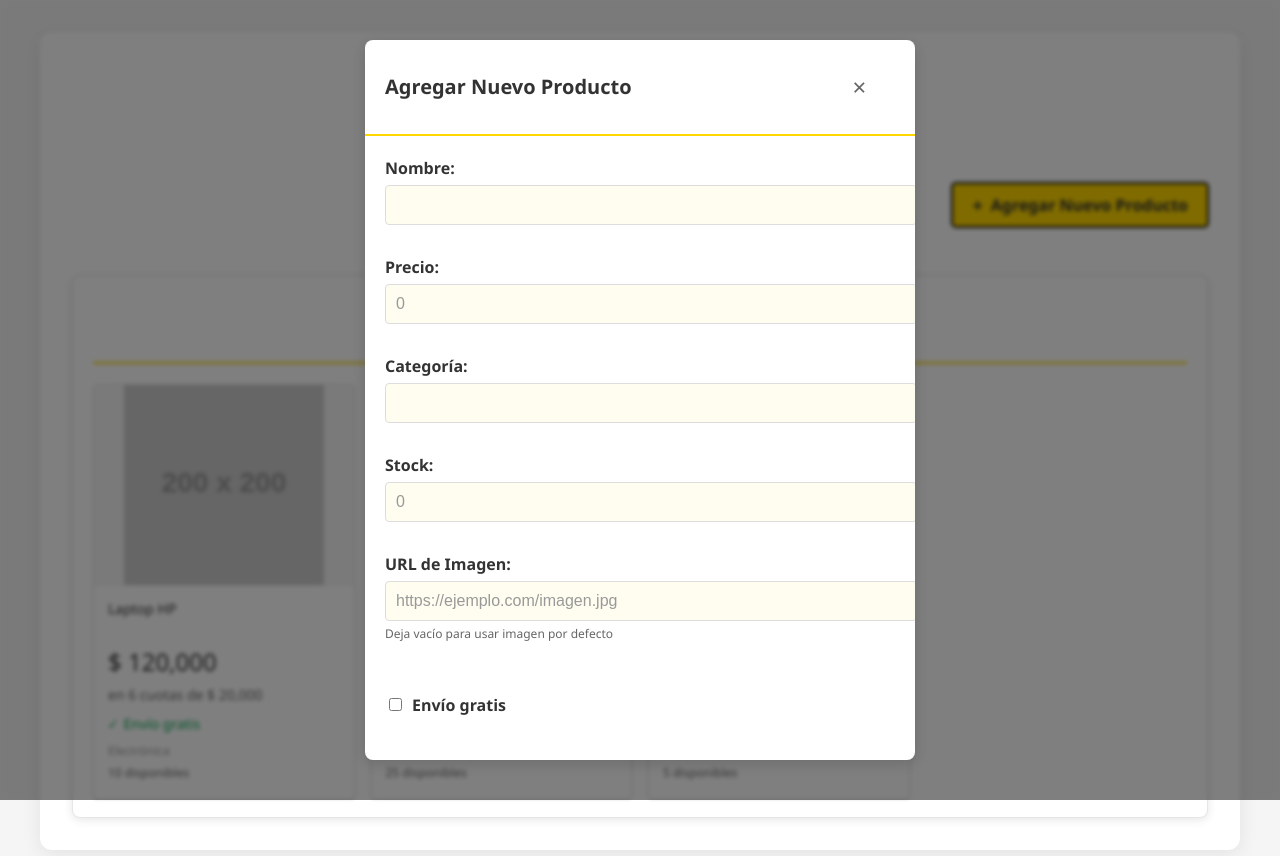
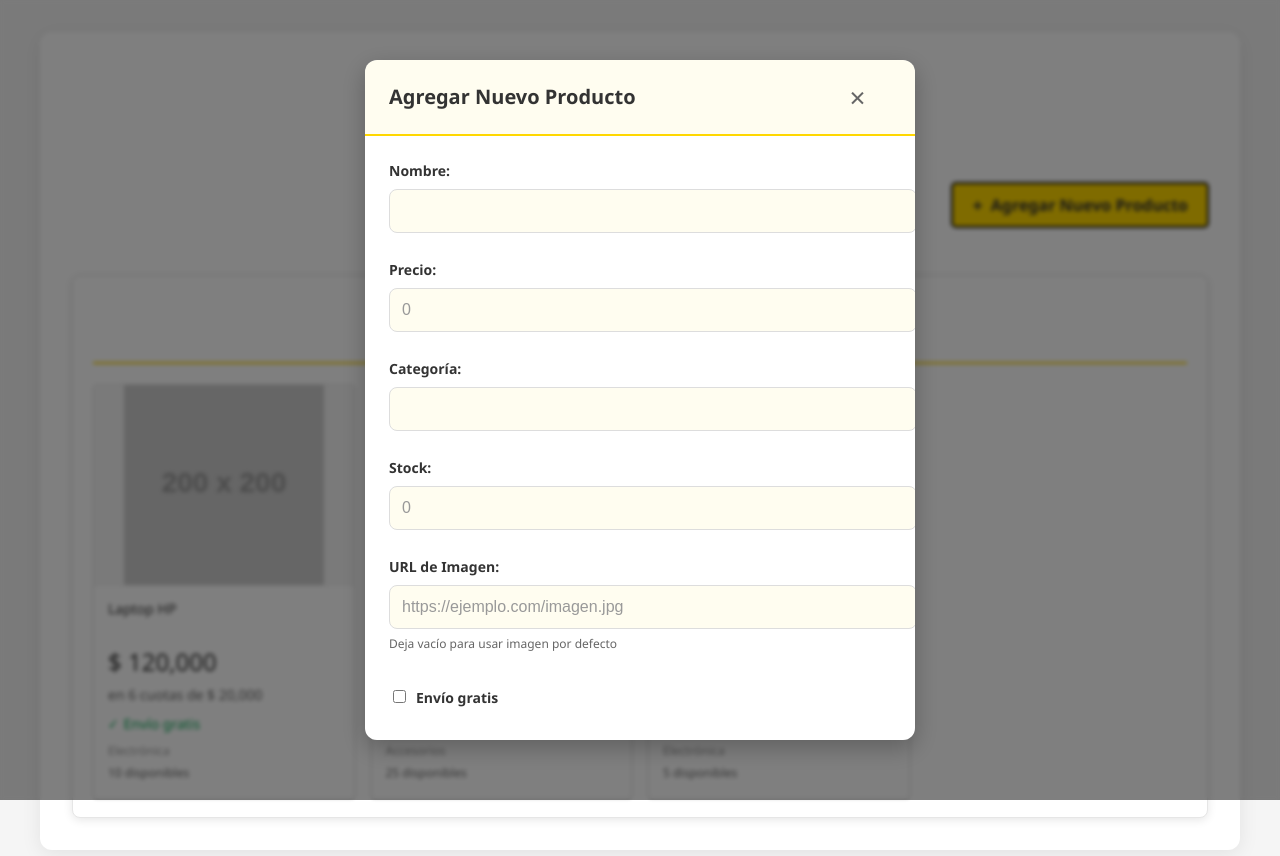
Before and after one commit to 4lexxe/pv_tp4_grupo4, a React (Vite) app: page / in a window 1280 px wide. Both pictures are taken after a click on the button "Agregar Nuevo Producto". Shown: the top 856 px of the page. Built offline with nearby package versions, Linux system fonts and the light colour scheme.

Commit message:
style: mejorar márgenes y espaciado del modal y formulario

```diff
--- a/src/App.css
+++ b/src/App.css
@@ -155,20 +155,21 @@ h1 {
   align-items: center;
   justify-content: center;
   z-index: 1000;
-  padding: 1rem;
+  padding: 2rem;
   backdrop-filter: blur(2px);
   animation: fadeIn 0.2s ease;
 }
 
 .modal-container {
   background-color: white;
-  border-radius: 8px;
-  box-shadow: 0 4px 15px rgba(0, 0, 0, 0.15);
+  border-radius: 12px;
+  box-shadow: 0 8px 25px rgba(0, 0, 0, 0.25);
   width: 100%;
   max-width: 550px;
-  max-height: 90vh;
+  max-height: 85vh;
   overflow-y: auto;
   animation: slideIn 0.3s ease;
+  margin: 0 auto;
 }
 
 @keyframes slideIn {
@@ -180,31 +181,43 @@ h1 {
   display: flex;
   justify-content: space-between;
   align-items: center;
-  padding: 16px 20px;
+  padding: 20px 24px;
   border-bottom: 2px solid #FFD700;
+  background-color: #FFFDF0;
+  border-top-left-radius: 12px;
+  border-top-right-radius: 12px;
 }
 
 .modal-header h2 {
   margin: 0;
   font-size: 1.25rem;
   color: #333;
+  font-weight: 600;
 }
 
 .modal-close-btn {
   background: none;
   border: none;
-  font-size: 1.5rem;
+  font-size: 1.75rem;
   cursor: pointer;
   color: #666;
   transition: color 0.2s;
+  line-height: 1;
+  width: 32px;
+  height: 32px;
+  display: flex;
+  align-items: center;
+  justify-content: center;
+  border-radius: 50%;
 }
 
 .modal-close-btn:hover {
   color: #333;
+  background-color: rgba(0, 0, 0, 0.05);
 }
 
 .modal-content {
-  padding: 20px;
+  padding: 24px;
 }
 
 /***************************************
@@ -213,29 +226,30 @@ h1 {
 .product-form-container {
   display: flex;
   flex-direction: column;
-  gap: 15px;
+  gap: 18px;
 }
 
 .form-group {
-  margin-bottom: 15px;
+  margin-bottom: 8px;
 }
 
 .form-group label {
   display: block;
-  margin-bottom: 5px;
-  font-weight: bold;
+  margin-bottom: 8px;
+  font-weight: 600;
   color: #333;
+  font-size: 14px;
 }
 
 .form-group input {
   width: 100%;
-  padding: 10px;
+  padding: 12px;
   border: 1px solid #ddd;
-  border-radius: 4px;
+  border-radius: 8px;
   font-size: 16px;
   background-color: #FFFDF0;
   color: #000000;
-  transition: border-color 0.3s;
+  transition: all 0.3s ease;
 }
 
 .form-group input::placeholder {
@@ -246,6 +260,7 @@ h1 {
   outline: none;
   border-color: #FFD700;
   box-shadow: 0 0 0 2px rgba(255, 215, 0, 0.2);
+  background-color: #FFFFF5;
 }
 
 /* Estilos para el texto de ayuda */
@@ -253,12 +268,12 @@ h1 {
   display: block;
   color: #666;
   font-size: 12px;
-  margin-top: 4px;
+  margin-top: 6px;
 }
 
 /* Estilos para checkbox */
 .checkbox-group {
-  margin-top: 20px;
+  margin-top: 8px;
 }
 
 .checkbox-label {
@@ -275,7 +290,7 @@ h1 {
 }
 
 .checkbox-label span {
-  font-size: 16px;
+  font-size: 14px;
   color: #333;
 }
 
@@ -283,14 +298,14 @@ h1 {
 .form-actions {
   display: flex;
   gap: 12px;
-  margin-top: 20px;
+  margin-top: 24px;
 }
 
 .btn-submit, .btn-cancel {
-  padding: 12px 20px;
-  border-radius: 4px;
+  padding: 14px 24px;
+  border-radius: 8px;
   font-size: 16px;
-  font-weight: bold;
+  font-weight: 600;
   cursor: pointer;
   transition: all 0.3s;
   border: none;
@@ -304,7 +319,8 @@ h1 {
 
 .btn-submit:hover {
   background-color: #FFC400;
-  box-shadow: 0 2px 5px rgba(0, 0, 0, 0.1);
+  box-shadow: 0 4px 8px rgba(0, 0, 0, 0.1);
+  transform: translateY(-1px);
 }
 
 .btn-cancel {
@@ -314,6 +330,7 @@ h1 {
 
 .btn-cancel:hover {
   background-color: #e5e5e5;
+  box-shadow: 0 2px 4px rgba(0, 0, 0, 0.05);
 }
 
 /***************************************
```
